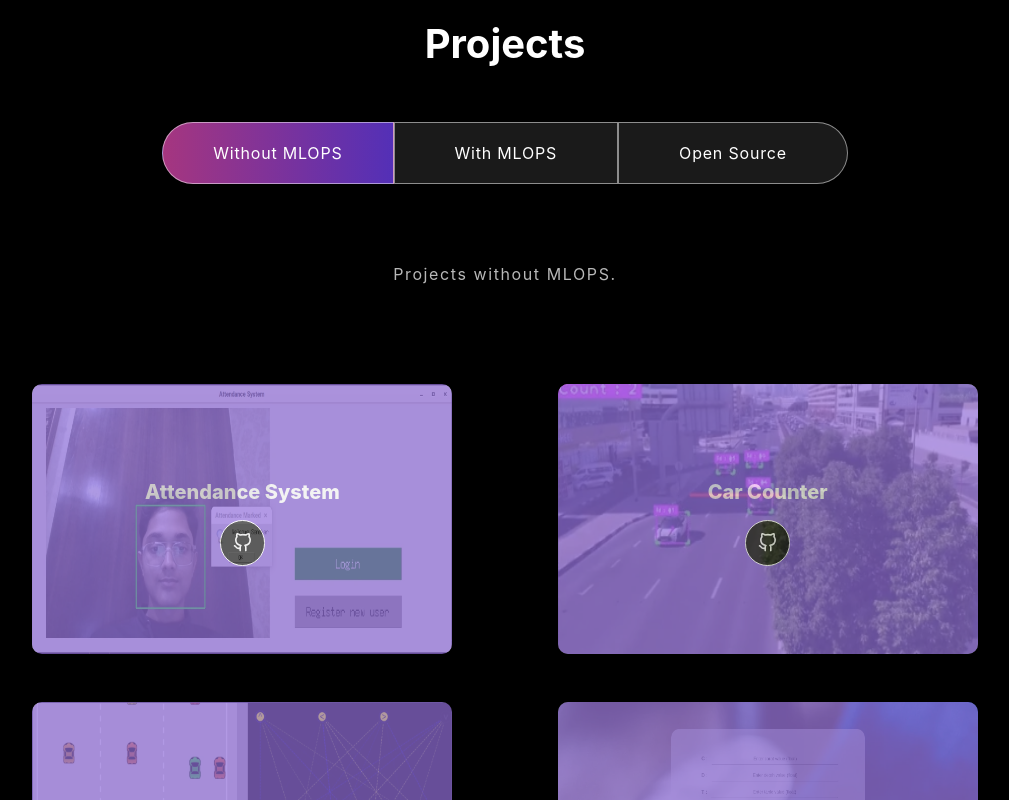
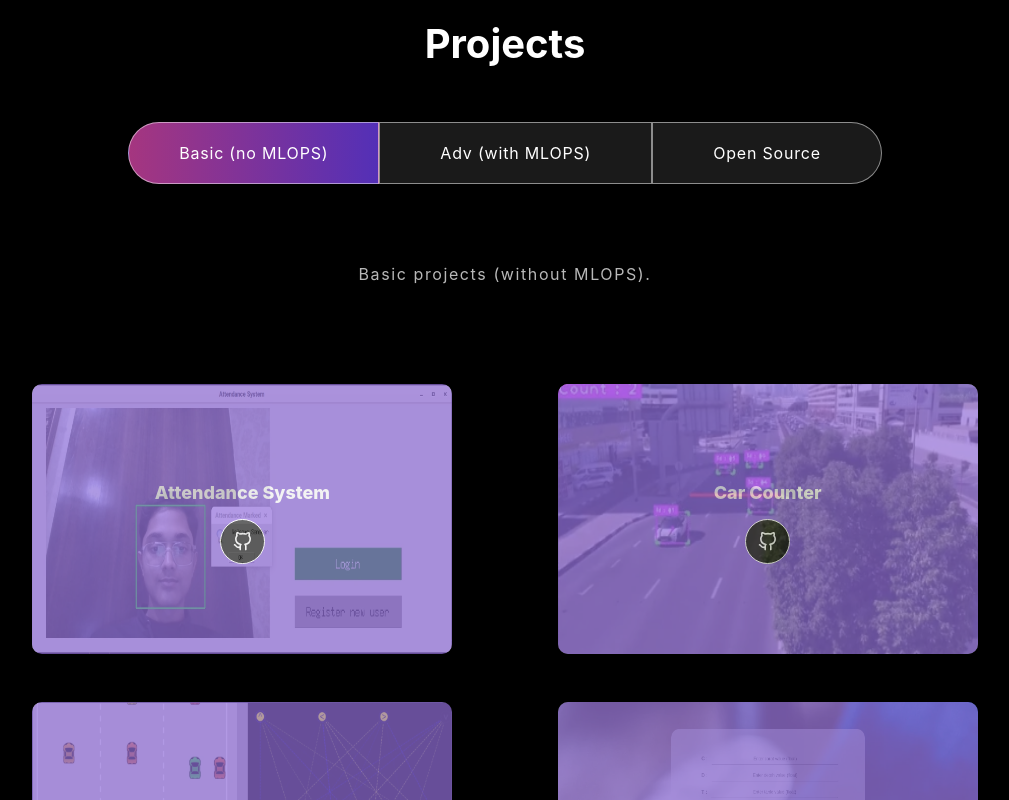
Before and after one commit to sanskarmodi8/sanskarmodi8.github.io, a React (Create React App) app: page / in a window 1280 px wide. Shown: the part 2160-2960 px from the top of the page, without its empty margins (135-1144 px from the left). Built offline with nearby package versions, Linux system fonts and the light colour scheme.

Commit message:
reduced project description font size and project card width and height

```diff
--- a/public/index.html
+++ b/public/index.html
@@ -14,6 +14,7 @@
     <link rel="manifest" href="%PUBLIC_URL%/manifest.json" />
 
     <title>Sanskar Modi</title>
+    <script src="https://kit.fontawesome.com/8bc2ca12fc.js" crossorigin="anonymous"></script>
   </head>
   <body style="scroll-behavior: smooth; margin:0; padding:0;" >
     <div id="root"></div>
--- a/src/components/Home.jsx
+++ b/src/components/Home.jsx
@@ -335,7 +335,7 @@ const Home = () => {
             onClick={() => setActiveTab('basic')}
             cursor={'pointer'}
           >
-            Without MLOPS
+            Basic (no MLOPS)
           </Box>
           <Box
             background={
@@ -354,7 +354,7 @@ const Home = () => {
             onClick={() => setActiveTab('adv')}
             cursor={'pointer'}
           >
-            With MLOPS
+            Adv (with MLOPS)
           </Box>
           <Box
             background={
@@ -390,9 +390,9 @@ const Home = () => {
           lineHeight={'1.5em'}
         >
           {activeTab === 'adv'
-            ? `End to End Projects using MLOPS.`
+            ? `End to End Advanced Projects using MLOPS.`
             : activeTab === 'basic'
-            ? `Projects without MLOPS.`
+            ? `Basic projects (without MLOPS).`
             : `Open source projects I have actively contributed to.`}
         </Box>
         <HStack
@@ -536,8 +536,8 @@ const Project = ({ name, url, img, repourl }) => {
           className="projectimg"
           fit={'fit'}
           borderRadius={'10px'}
-          w={['350px', '350px', '350px', '370px', '420px']}
-          h={['200px', '200px', '200px', '220px', '270px']}
+          w={['345px', '345px', '345px', '370px', '420px']}
+          h={['195px', '195px', '195px', '220px', '270px']}
           src={img}
           alt="project"
         />
@@ -557,7 +557,7 @@ const Project = ({ name, url, img, repourl }) => {
             'linear-gradient(90.21deg, #9370db -5.91%, #9370db 111.58%)'
           }
         >
-          <Text p={'5px'} fontSize={"xl"} color={'white'} as={'h2'} fontWeight={"extrabold"}>{`${name}`}</Text>
+          <Text p={'5px'} fontSize={"lg"} color={'white'} as={'h2'} fontWeight={"extrabold"}>{`${name}`}</Text>
           <Box display={'flex'}>
             {url!=="" ? (<a href={url} target="blank">
 
@@ -584,6 +584,8 @@ const Project = ({ name, url, img, repourl }) => {
                 className="github"
               >
                 <FiGithub color="white" size={'1.2em'} />
+
+
               </Box>
             </a>
           </Box>
```
